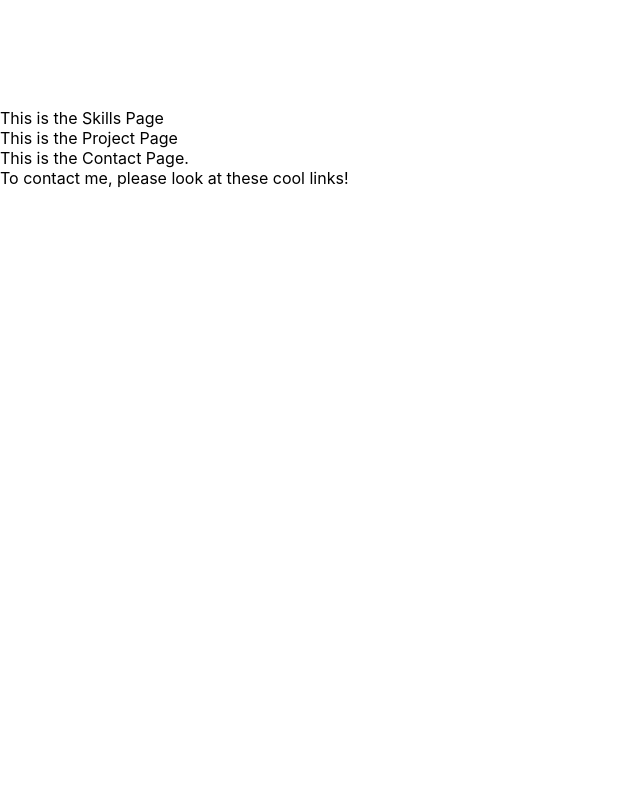
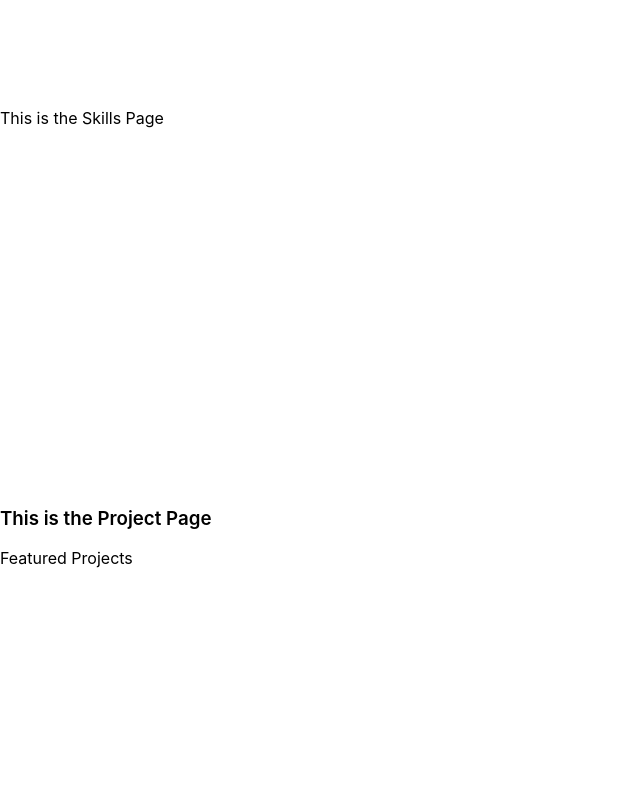
Before and after one commit to kenn-john320/kenn-john320.github.io, a React (Create React App) app: page / in a window 1280 px wide. Shown: the part 640-1440 px from the top of the page, without its empty margins (0-640 px from the left). Before the commit the page ends 828 px from the top, so only its background shows below. Built offline with nearby package versions, Linux system fonts and the light colour scheme.

Commit message:
Started project section and fixed slight scss issues

```diff
--- a/src/components/sections/ProjectSection/ProjectSection.module.scss
+++ b/src/components/sections/ProjectSection/ProjectSection.module.scss
@@ -0,0 +1,20 @@
+.sectionTitle{
+    min-height: 100vh;
+    display: flex;
+    flex-direction: column;
+    justify-content: center;
+    position: relative;
+    // padding: ${theme.spacing.lg} 0;
+
+    // @media (min-width: ${theme.breakpoints.md}) {
+    //     padding: ${theme.spacing.xl} 0;
+    // }
+
+}
+
+.title {
+//   font-size: clamp(1.25rem, 3vw, 1.5rem);
+//   margin-bottom: ${theme.spacing.sm};
+//   color: ${theme.colors.light};
+  font-weight: 600;
+}
--- a/src/components/sections/ProjectSection/ProjectSection.tsx
+++ b/src/components/sections/ProjectSection/ProjectSection.tsx
@@ -3,11 +3,18 @@ import styles from './ProjectSection.module.scss'
 
 const ProjectSection: React.FC = () => {
     return (
-        <section>
+        <section className={`${styles.sectionTitle}`}>
+            <div className={`${styles.container}`}>
+                <h3 className={`${styles.title}`}>
+                    This is the Project Page
+                </h3>
 
-            <div className=''>
-                This is the Project Page
+            <div className={`${styles.projectTitle}`}>
+                Featured Projects
             </div>
+            </div>
+
+
 
         </section>
 
```
